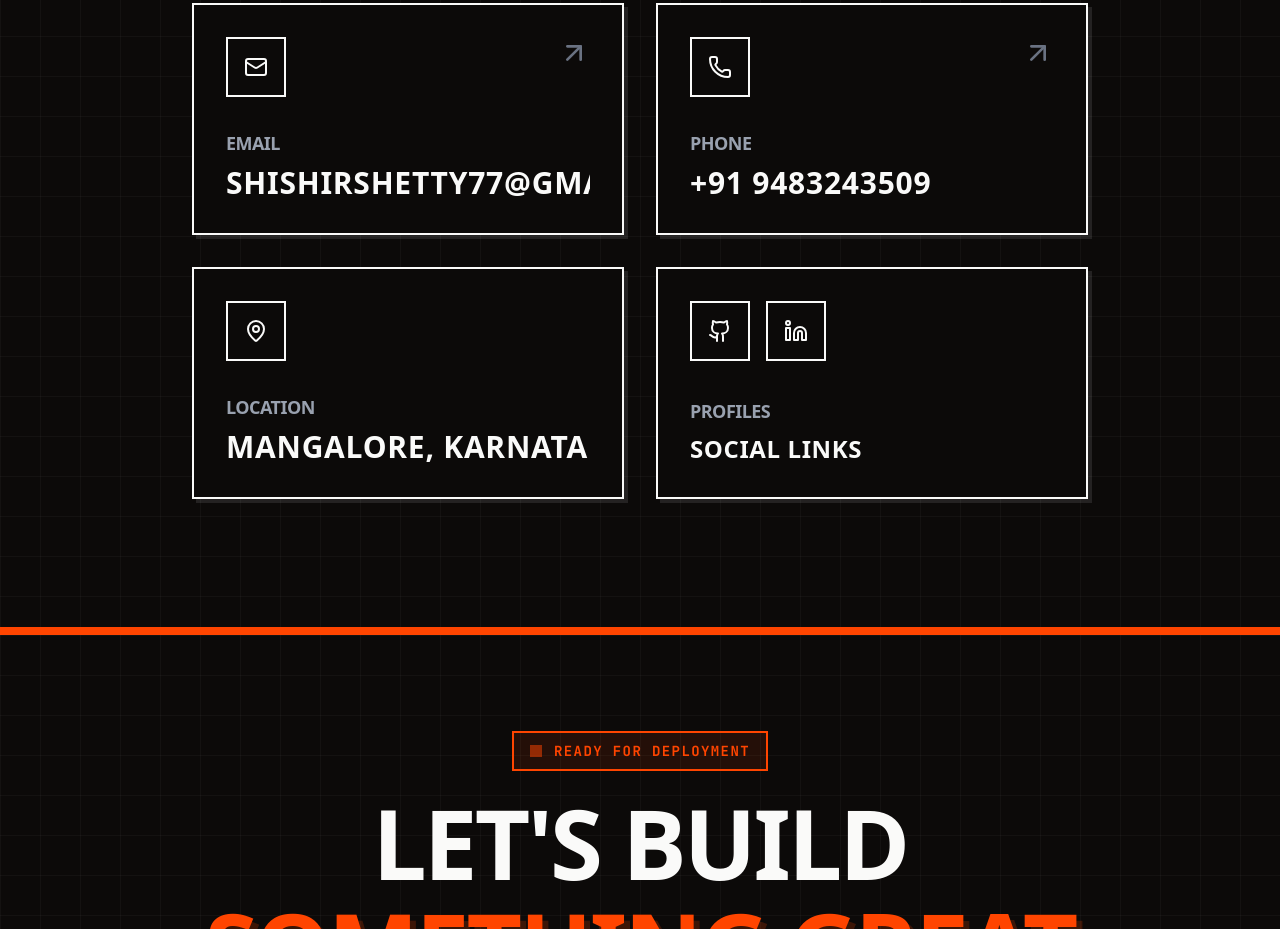
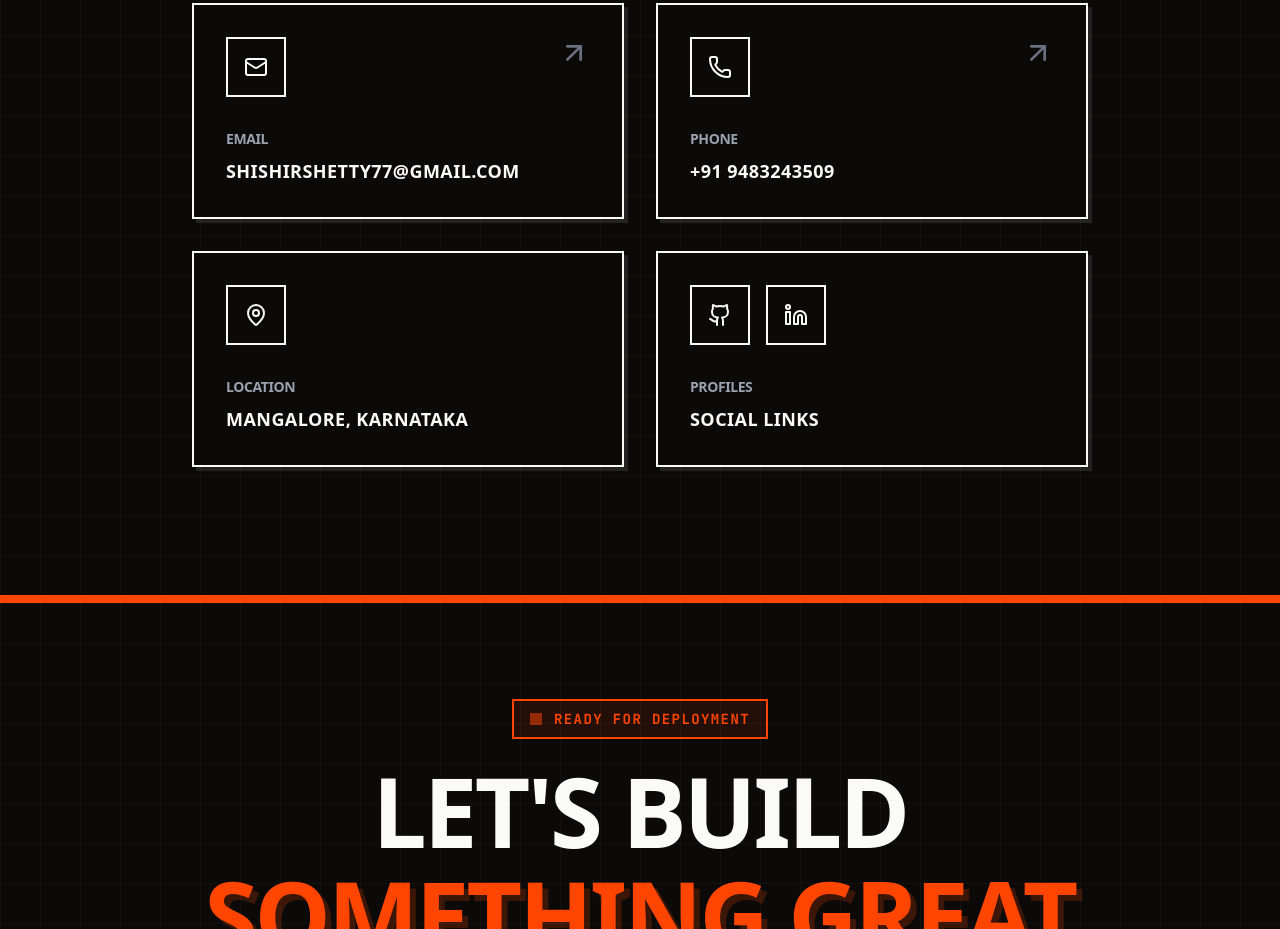
Before and after one commit to shishirshetty77/portfolio-site, a Next.js app: page / in a window 1280 px wide. Shown: the part 8620-9549 px from the top of the page. Built offline with nearby package versions, Linux system fonts and the light colour scheme.

Commit message:
style: refine typography in contact section

```diff
--- a/src/components/Contact.tsx
+++ b/src/components/Contact.tsx
@@ -101,8 +101,8 @@ export function Contact() {
               </a>
             </div>
             <div>
-              <h3 className="text-lg font-mono font-bold text-gray-400 mb-2 uppercase tracking-widest">Profiles</h3>
-              <p className="text-2xl font-black font-oswald text-foreground uppercase tracking-wide">Social Links</p>
+              <h3 className="text-xs sm:text-sm font-mono font-bold text-gray-400 mb-2 uppercase tracking-widest">Profiles</h3>
+              <p className="text-base sm:text-lg font-black font-oswald text-foreground uppercase tracking-wide">Social Links</p>
             </div>
           </motion.div>
         </div>
@@ -154,8 +154,8 @@ function ContactCard({
         )}
       </div>
       <div>
-        <h3 className="text-lg font-mono font-bold text-gray-400 mb-2 uppercase tracking-widest">{title}</h3>
-        <p className="text-lg xs:text-xl sm:text-2xl md:text-3xl font-black font-oswald text-foreground uppercase tracking-wide whitespace-nowrap overflow-hidden">{detail}</p>
+        <h3 className="text-xs sm:text-sm font-mono font-bold text-gray-400 mb-2 uppercase tracking-widest">{title}</h3>
+        <p className="text-xs xs:text-sm sm:text-base md:text-lg font-black font-oswald text-foreground uppercase tracking-wide whitespace-nowrap overflow-hidden">{detail}</p>
       </div>
     </CardWrapper>
   );
```
